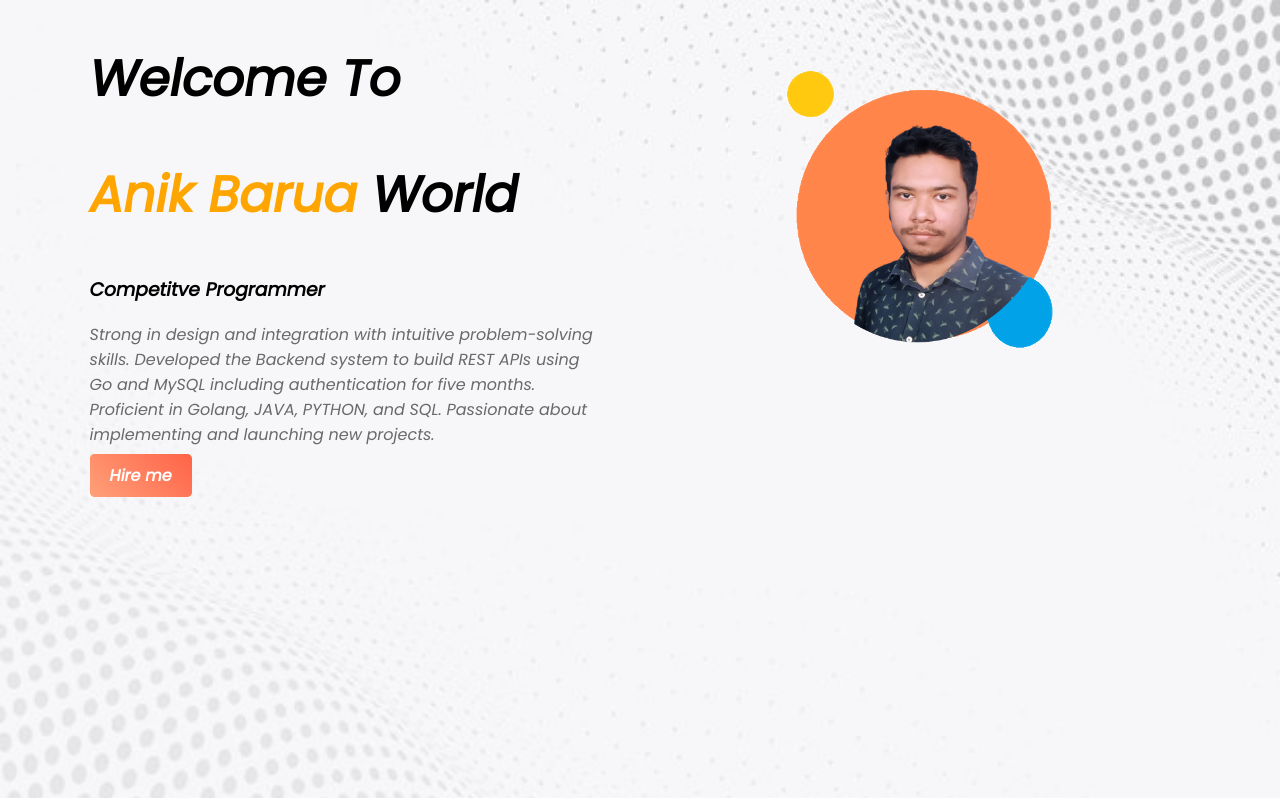
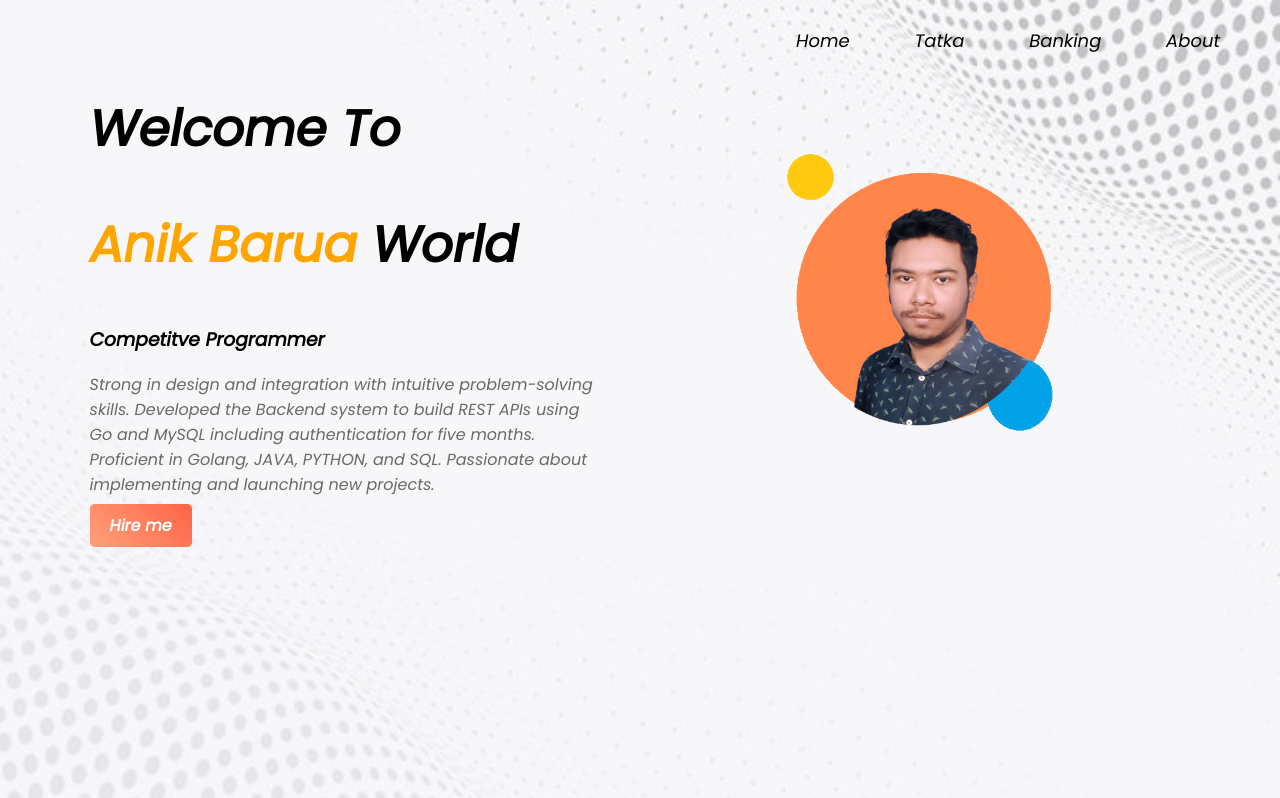
Before and after one commit to Anonymous-solver/web-portfolio, a plain HTML site: page index.html in a window 1280 px wide. Shown: the top 798 px of the page. Drawn offline with Linux system fonts and the light colour scheme.

Commit message:
modified version

```diff
--- a/index.html
+++ b/index.html
@@ -14,8 +14,18 @@
 </head>
 
 <body>
-    <div class="container">
+    <div id="first" class="container">
         <section class="top-banner">
+            <div id="abc">
+                <nav>
+                    <ul>
+                        <li><a href="index.html">Home</a></li>
+                        <li><a href="https://anonymous-solver.github.io/Old_Tatka/home">Tatka</a></li>
+                        <li><a href="https://anonymous-solver.github.io/bankingWithJS/">Banking</a></li>
+                        <li><a href="https://www.linkedin.com/in/anik-barua-5009/">About</a></li>
+                    </ul>
+                </nav>
+            </div>
             <div class="half-width">
                 <h1>Welcome To</h1>
                 <h1><span class="orange-highlight"> Anik Barua </span>World</h1>
@@ -74,4 +84,5 @@
         <p>&copy; Anik Barua 2021, Anonymous Solver</p>
     </footer>
 </body>
+
 </html>
--- a/style.css
+++ b/style.css
@@ -28,7 +28,7 @@ body{
 }
 section{
     height: 500px;
-    padding-bottom: 25px;
+    /* padding-bottom: 25px; */
 }
 .half-width img{
     width: 450px;
@@ -85,6 +85,9 @@ footer p{
     width: 100%;
     height: 100%;
 }
+/* #first{
+    margin-top: 100px;
+} */
 @media only screen and (max-width: 600px) {
     .half-width{
         width: auto;
@@ -133,3 +136,36 @@ footer p{
         height: auto;
     }
 }
+
+/* #abc{
+    width:100%;
+    height:100%;
+} */
+
+nav{
+    width: 100%;
+    height: 50px;
+    line-height: 50px;
+  }
+  nav ul{
+    float: right;
+    margin-right: 30px;
+  }
+  nav ul li{
+    list-style-type: none;
+    display: inline-block;
+    transition: 0.7s all;
+  }
+  nav ul li:hover{
+    background-color:#088;
+  }
+  nav ul li a{
+    text-decoration: none;
+    color: black;
+    font-size: large;
+    font-weight: 1000px;
+    padding: 30px;
+  }
+  /* .active {
+    background-color: #04AA6D;
+  } */
```
